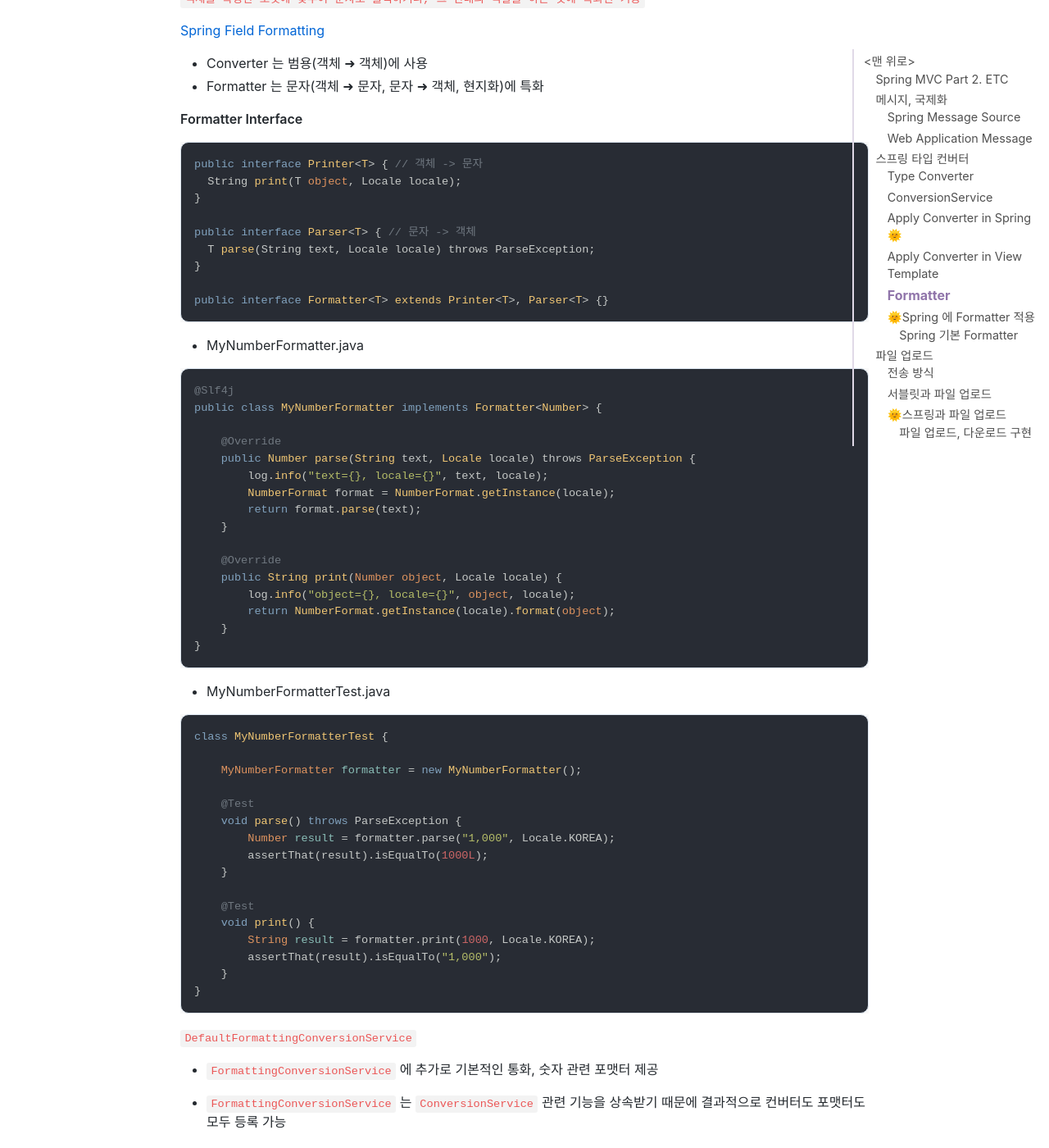
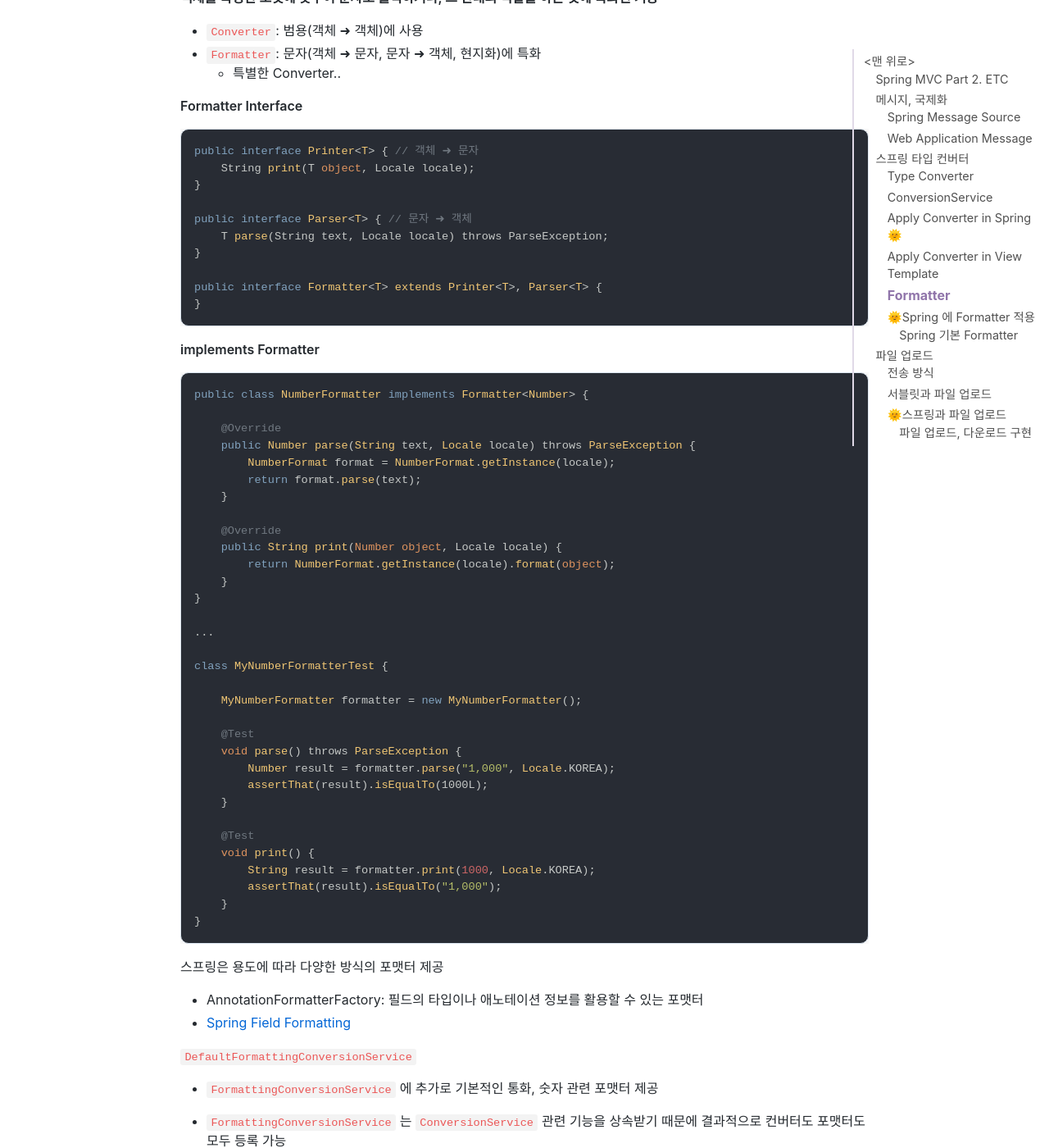
Before and after one commit to jihunparkme/jihunparkme.github.io, a Jekyll site: the page built from _posts/2021-10-12-Spring-MVC-Part2-Etc.md, in a window 1280 px wide and 1400 px high, scrolled down 8846 px. Shown: the whole window at 82% size. Built offline with Jekyll 4.4.1, drawn with Linux system fonts in a browser that asks for light colours; nearby versions of some CDN libraries; comment, search, counter and statistics services are not loaded; some of the changed text lies outside the part shown.

Commit message:
[Conquest of Spring] Formatter

````diff
--- a/_posts/2021-10-12-Spring-MVC-Part2-Etc.md
+++ b/_posts/2021-10-12-Spring-MVC-Part2-Etc.md
@@ -2,7 +2,7 @@
 layout: post
 title: ETC
 summary: Spring MVC Part 2. 메시지, 국제화, 스프링 타입 컨버터, 파일 업로드
-categories: Spring-Conquest
+categories: Spring-Conquest Message Converter Formatter
 featured-img: spring_mvc_2
 # mathjax: true
 ---
@@ -392,51 +392,46 @@ form.html
 
 ## Formatter
 
-`객체를 특정한 포멧에 맞추어 문자로 출력하거나, 그 반대의 역할을 하는 것에 특화된 기능`
+**객체를 특정한 포멧에 맞추어 문자로 출력하거나, 그 반대의 역할을 하는 것에 특화된 기능**
 
-[Spring Field Formatting](https://docs.spring.io/spring-framework/docs/current/reference/html/core.html#format)
-
-- Converter 는 범용(객체 ➜ 객체)에 사용
-- Formatter 는 문자(객체 ➜ 문자, 문자 ➜ 객체, 현지화)에 특화
+- `Converter`: 범용(객체 ➜ 객체)에 사용
+- `Formatter`: 문자(객체 ➜ 문자, 문자 ➜ 객체, 현지화)에 특화
+  - 특별한 Converter..
 
 **Formatter Interface**
 
 ```java
-public interface Printer<T> { // 객체 -> 문자
-  String print(T object, Locale locale);
+public interface Printer<T> { // 객체 ➜ 문자
+    String print(T object, Locale locale);
 }
 
-public interface Parser<T> { // 문자 -> 객체
-  T parse(String text, Locale locale) throws ParseException;
+public interface Parser<T> { // 문자 ➜ 객체
+    T parse(String text, Locale locale) throws ParseException;
 }
 
-public interface Formatter<T> extends Printer<T>, Parser<T> {}
+public interface Formatter<T> extends Printer<T>, Parser<T> {
+}
 ```
 
-- MyNumberFormatter.java
+**implements Formatter**
 
 ```java
-@Slf4j
-public class MyNumberFormatter implements Formatter<Number> {
+public class NumberFormatter implements Formatter<Number> {
 
     @Override
     public Number parse(String text, Locale locale) throws ParseException {
-        log.info("text={}, locale={}", text, locale);
         NumberFormat format = NumberFormat.getInstance(locale);
         return format.parse(text);
     }
 
     @Override
     public String print(Number object, Locale locale) {
-        log.info("object={}, locale={}", object, locale);
         return NumberFormat.getInstance(locale).format(object);
     }
 }
-```
 
-- MyNumberFormatterTest.java
+...
 
-```java
 class MyNumberFormatterTest {
 
     MyNumberFormatter formatter = new MyNumberFormatter();
@@ -454,6 +449,12 @@ class MyNumberFormatterTest {
     }
 }
 ```
+
+스프링은 용도에 따라 다양한 방식의 포맷터 제공
+- AnnotationFormatterFactory: 필드의 타입이나 애노테이션 정보를 활용할 수 있는 포맷터
+- [Spring Field Formatting](https://docs.spring.io/spring-framework/docs/current/reference/html/core.html#format)
+
+
 
 `DefaultFormattingConversionService`
 
````
